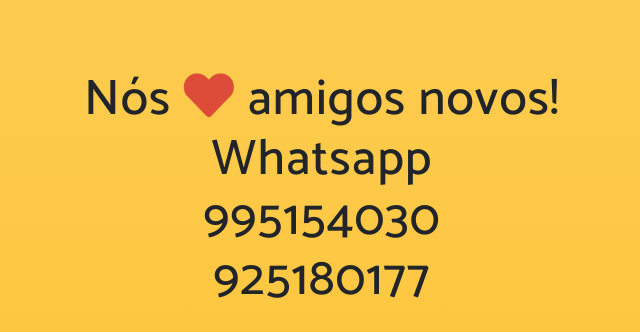
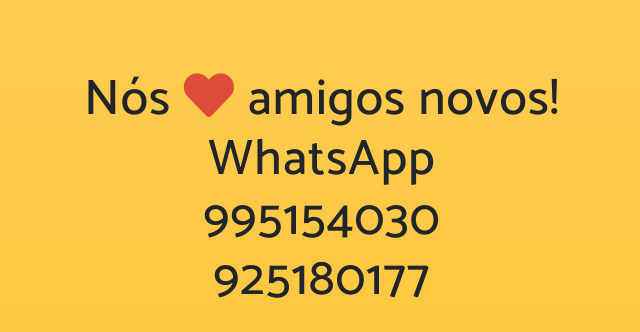
Before and after one commit to Torneio-de-penaltis/TP-AO, a website with bundled scripts: page index.html in a window 1280 px wide. Shown: the part 4092-4424 px from the top of the page, 318-958 px from the left. Built offline with nearby package versions, Linux system fonts and the light colour scheme; a script that the page names is missing; a web font is replaced by a local one.

Commit message:
Update index.html

```diff
--- a/index.html
+++ b/index.html
@@ -191,7 +191,7 @@
     <div class="container">
       <h2>Nós
         <i class="fas fa-heart"></i>
-        amigos novos!<br>Whatsapp<br>995154030<br>925180177</h2>
+        amigos novos!<br>WhatsApp<br>995154030<br>925180177</h2>
       <ul class="list-inline list-social">
 
         <a href="https://www.instagram.com/mahinga/" target="_blank"
```
